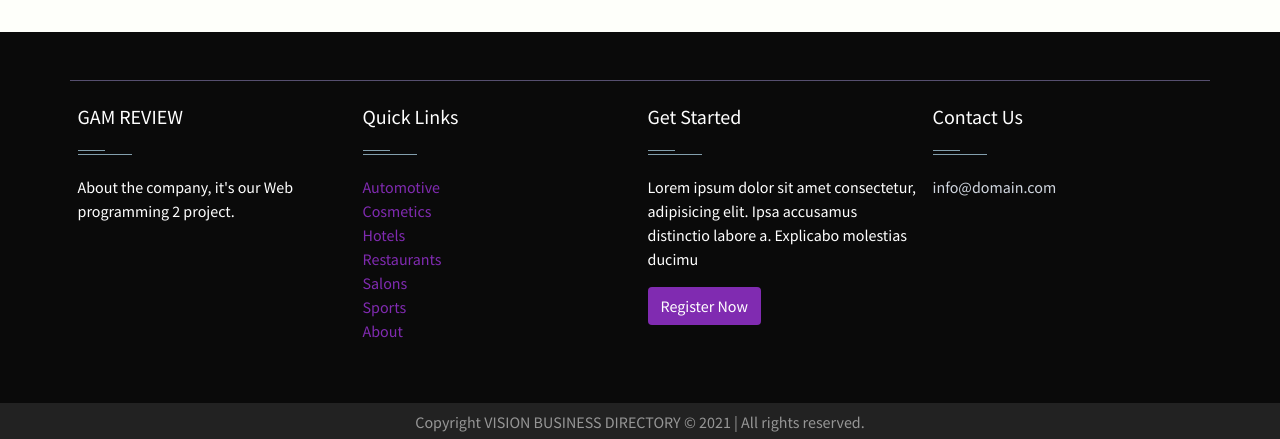
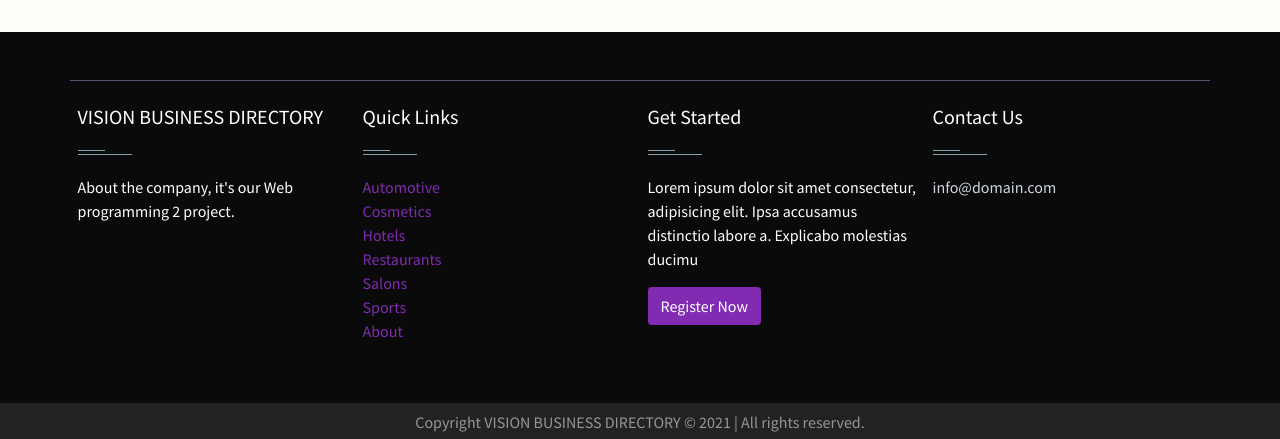
Before and after one commit to harunaabaldeh/wep-project, a PHP site: page /category.php?category_id=3&category_name=Automotive in a window 1280 px wide. Shown: the part 2337-2776 px from the top of the page. Run offline with PHP 8.4, Linux system fonts and the light colour scheme; data comes from the database, SQL or seed files in the repository; some libraries are stand-ins or nearby versions.

Commit message:
put the name of the our project on all pages

```diff
--- a/includes/admin_aside.php
+++ b/includes/admin_aside.php
@@ -13,7 +13,7 @@ $categoriesCount = mysqli_num_rows($categories);
     <!-- Brand Logo -->
     <a href="dashboard.php" class="brand-link">
 
-      <span class="brand-text font-weight-bold">GamReview</span>
+      <span class="brand-text font-weight-bold">VISION BUSINESS DIRECTORY</span>
     </a>
 
     <!-- Sidebar -->
--- a/includes/footer.php
+++ b/includes/footer.php
@@ -9,7 +9,7 @@ $categories= mysqli_query($conn, $query);
 
     <div class="col-xs-12 col-sm-6 col-md-3">
     <div class="widget subscribe no-box" >
-    <h5 class="widget-title" >GAM REVIEW<span></span></h5>
+    <h5 class="widget-title" >VISION BUSINESS DIRECTORY<span></span></h5>
     <p>About the company, it's our Web programming 2 project. </p>
     </div>
     </div>
```
